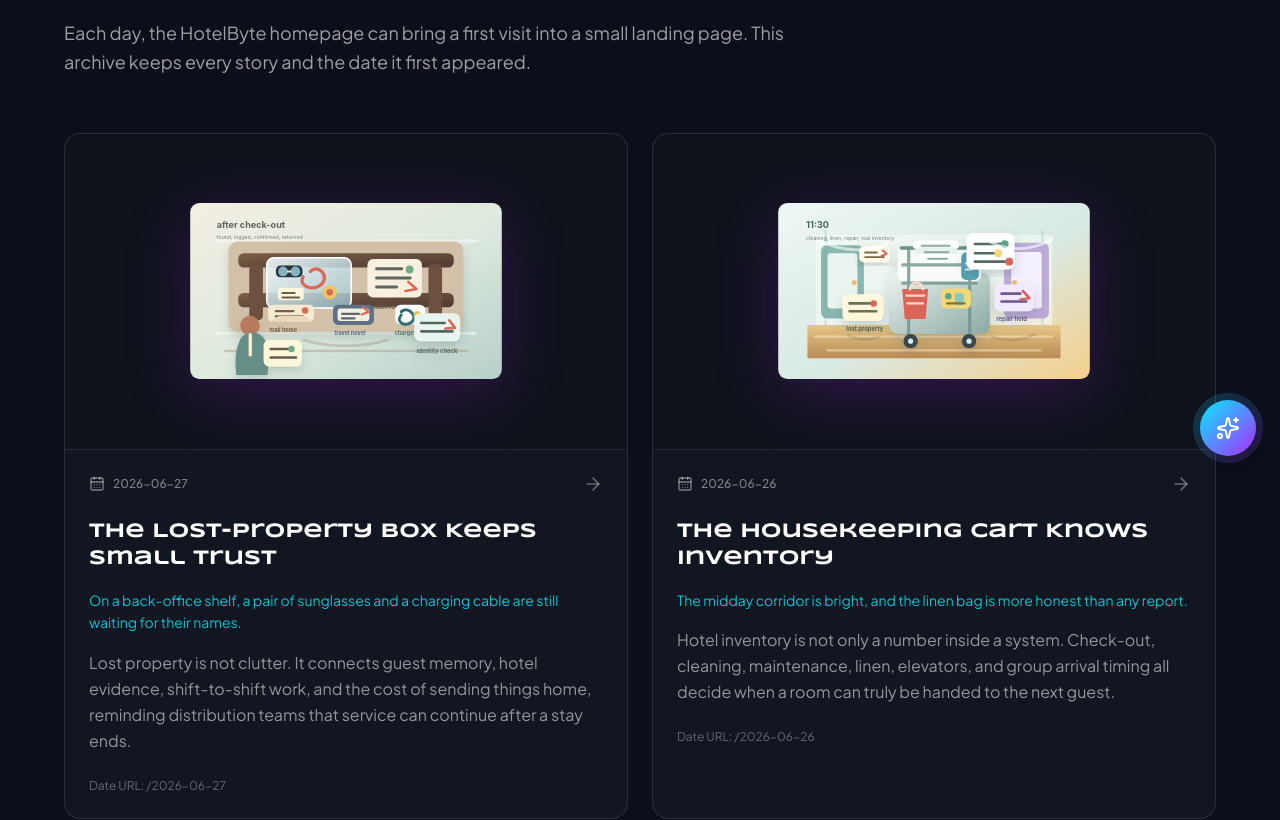
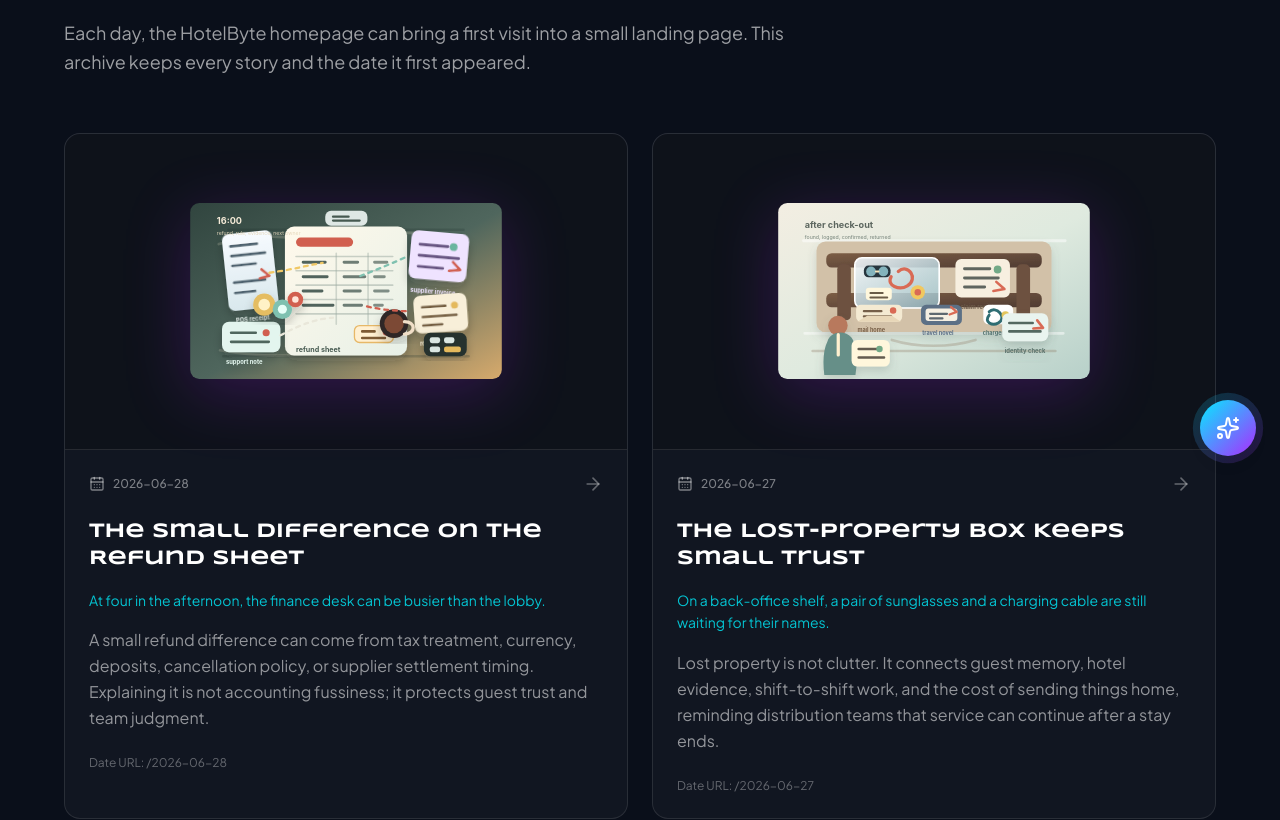
Before and after one commit to hotelbyte-com/hotelbyte-landing, a React (Vite) app: page /stories in a window 1280 px wide. Shown: the part 320-1140 px from the top of the page. Built offline with nearby package versions, Linux system fonts and the light colour scheme; no server answers.

Commit message:
Tell the refund-sheet difference story

```diff
--- a/src/data/dailyStories.ts
+++ b/src/data/dailyStories.ts
@@ -1415,6 +1415,72 @@ export const dailyStories: DailyStory[] = [
     },
     generatedBy: 'codex-daily-story-publisher',
     generatedAt: '2026-06-27T10:15:00+04:00'
+  },
+  {
+    date: '2026-06-28',
+    slug: 'refund-sheet-small-difference',
+    content: {
+      zh: {
+        title: '退款表上的一笔小差额',
+        mood: '下午四点，财务桌上那几张纸比大堂还热闹。',
+        theme: '退款对账为什么会把客服、财务和供应商拉到同一张桌上',
+        summary:
+          '一笔看起来很小的退款差额，可能来自税费口径、汇率、押金、取消政策或供应商结算节奏。把它说清楚，不是会计洁癖，而是在保护客人的信任和团队的判断。',
+        body: [
+          '下午四点的酒店财务桌上，东西常常摆得很普通：POS 小票、房账单、供应商发票、取消政策截图、计算器、半杯已经凉掉的咖啡。客服刚把一位客人的退款追问转过来，供应商邮件里说“已按规则退回”，财务表上却还差一小笔。金额不大，麻烦不小。',
+          '小差额最会考验旅行行业的耐心。它可能是税费是否退还，也可能是货币换算、预授权释放、渠道手续费、房晚拆分，或供应商和酒店记账日期不同。客人看见的是“为什么还没退完”；客服需要一句能解释给人听的话；财务需要证据；供应商需要知道自己到底被要求补哪一段。',
+          '这里的拉扯很现实。处理得太快，团队可能用一个好看的答案掩盖了错误来源；处理得太慢，客人的等待会把几块钱放大成一次不被重视的体验。好的退款对账不是把每个人都变成会计，而是让每个角色都能看见同一条链路：原订单、取消规则、已退金额、待确认差额、下一步由谁负责。',
+          'HotelByte 做 AI-native 酒店分销基础设施时，这种小差额值得被认真对待。系统不需要替人编一个圆满解释，它应该把金额、币种、规则、证据和责任边界摆清楚。这样客服能少猜一句，财务能少翻一张表，供应商也能更快判断：这笔钱到底该退、该等，还是该重新核对。'
+        ],
+        ctaLabel: '查看 HotelByte 咨询服务'
+      },
+      en: {
+        title: 'The Small Difference on the Refund Sheet',
+        mood: 'At four in the afternoon, the finance desk can be busier than the lobby.',
+        theme: 'Why refund reconciliation brings support, finance, and suppliers to the same table',
+        summary:
+          'A small refund difference can come from tax treatment, currency, deposits, cancellation policy, or supplier settlement timing. Explaining it is not accounting fussiness; it protects guest trust and team judgment.',
+        body: [
+          'At 4 p.m., a hotel finance desk can look ordinary: a POS receipt, a room folio, a supplier invoice, a cancellation-policy screenshot, a calculator, and half a cold coffee. Support has just forwarded a guest asking about a refund. The supplier email says the amount was returned according to policy, yet the reconciliation sheet still shows a small difference. The number is modest. The work is not.',
+          'Small differences are very good at testing travel patience. The cause might be refundable tax, currency conversion, deposit release, channel fee, split room nights, or a supplier and hotel recognizing the same event on different dates. The guest sees, “Why is the refund not complete?” Support needs a sentence a person can understand. Finance needs evidence. The supplier needs to know which part they are being asked to adjust.',
+          'The tension is practical. Move too fast, and the team may hide the source of the mistake behind a tidy answer. Move too slowly, and waiting turns a few units of currency into a feeling of being ignored. Good refund reconciliation does not make everyone an accountant. It helps every role see the same chain: original order, cancellation rule, amount already returned, difference still in question, and the person responsible for the next step.',
+          'For HotelByte, AI-native hotel distribution infrastructure should take these small differences seriously. The system should not invent a smooth explanation. It should place amount, currency, rule, evidence, and responsibility boundary where people can use them. Then support guesses less, finance opens fewer sheets, and suppliers can decide faster whether the money should be returned, waited on, or checked again.'
+        ],
+        ctaLabel: 'View HotelByte consulting'
+      }
+    },
+    visual: {
+      src: '/daily/2026-06-28.svg',
+      alt: {
+        zh: '酒店财务桌面的俯视插图，上面有退款对账表、POS 小票、房账单、供应商发票、计算器、客服便签、币种筹码和半杯咖啡，几条彩色线把差额来源连在一起。',
+        en: 'An overhead hotel finance desk with a refund reconciliation sheet, POS receipt, room folio, supplier invoice, calculator, support note, currency chips, and half a coffee, with colored lines connecting the source of a small difference.'
+      },
+      caption: {
+        zh: '退款差额看起来小，却会同时牵动客人的等待、客服的解释、财务的证据和供应商的结算节奏。',
+        en: 'A refund difference can look small while still touching guest waiting, support explanation, finance evidence, and supplier settlement rhythm.'
+      }
+    },
+    nextThemeSeeds: {
+      zh: [
+        '旅游团领队手里的名单如何把房型、护照和早餐时间连起来',
+        '雨天大堂的一排伞架，为什么比天气提醒更像酒店服务',
+        '维修中房间应该怎样向分销渠道解释，而不是只从库存里消失',
+        '无障碍房里的淋浴椅和门宽，为什么不能只写成一个标签',
+        '多语言客服在一句道歉里，怎样同时保留事实、礼貌和下一步'
+      ],
+      en: [
+        'How a tour leader’s rooming list connects room types, passports, and breakfast timing',
+        'Why a row of umbrellas in a rainy lobby can feel more like service than a weather alert',
+        'How rooms under maintenance should be explained to distribution channels instead of simply disappearing from inventory',
+        'Why the shower chair and doorway width in an accessible room cannot be reduced to one label',
+        'How multilingual support can keep fact, courtesy, and next step inside one apology'
+      ]
+    },
+    cta: {
+      href: '/services/consulting'
+    },
+    generatedBy: 'codex-daily-story-publisher',
+    generatedAt: '2026-06-28T10:12:57+04:00'
   }
 ];
 
```
Also changed, not shown: public/daily/2026-06-28.svg (added).
